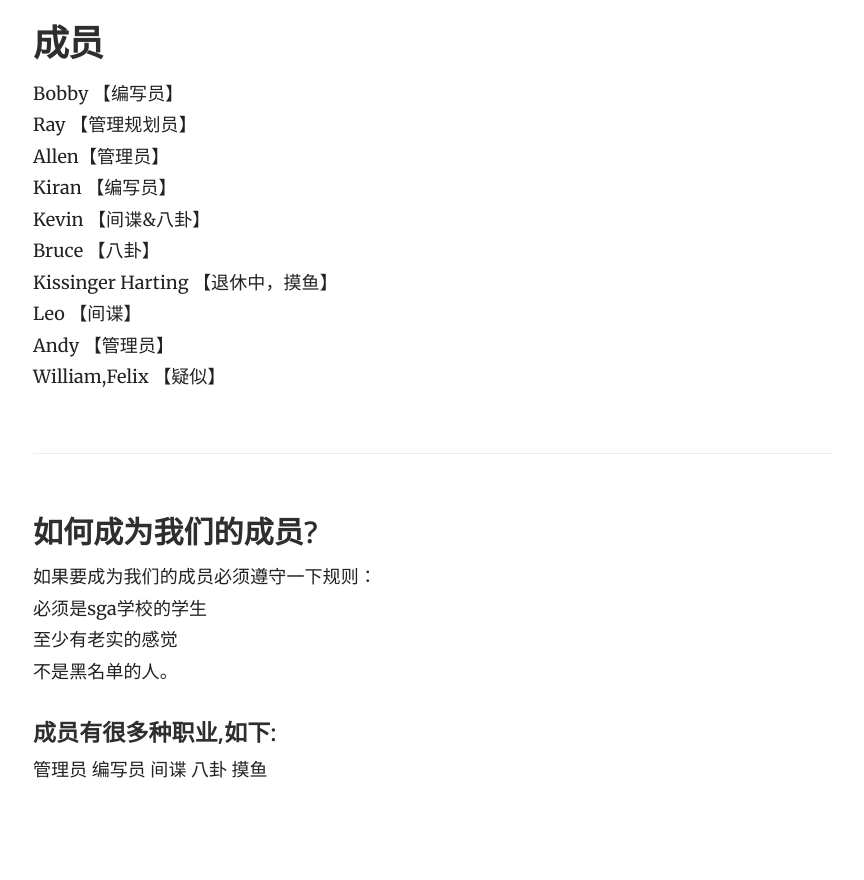
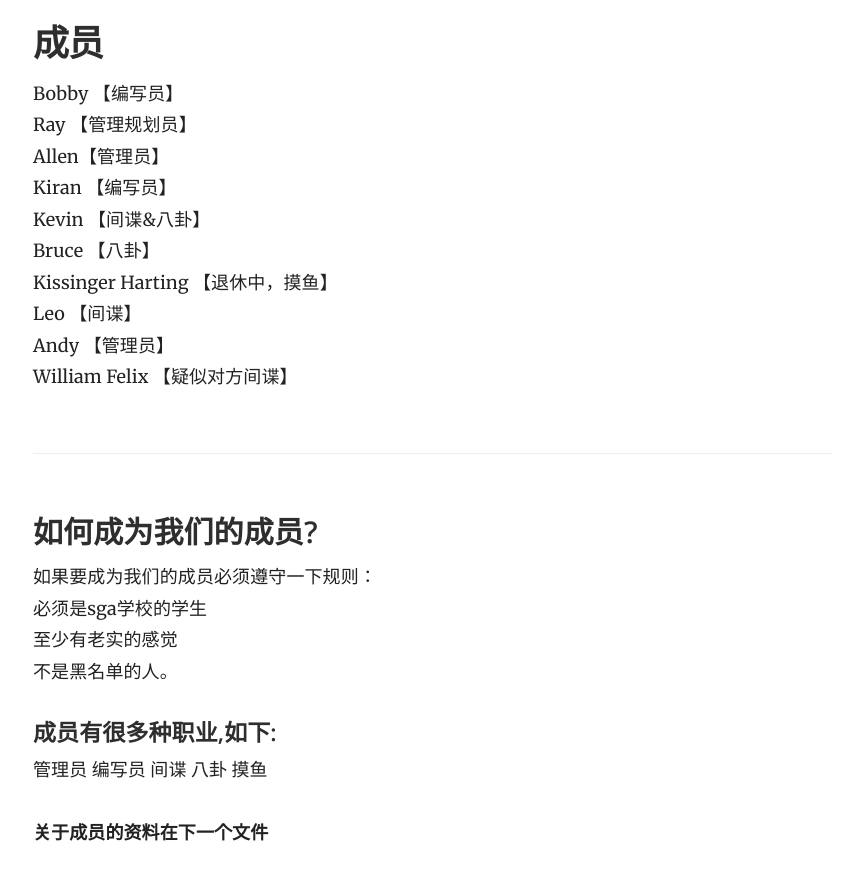
Before and after one commit to BootsHuang/BootsHuang.github.io, a Jekyll site: the page built from _docs/contact-syncing/SSCP.md, in a window 1280 px wide and 900 px high, scrolled down 755 px. Shown: the top 880 px of the window, without its empty margins (357-1221 px from the left). Built offline with Jekyll 4.4.1, drawn with Linux system fonts in a browser that asks for light colours; before the commit the page ends 1592 px from its top, so only the background shows below that.

Commit message:
Update SSCP.md

```diff
--- a/_docs/contact-syncing/SSCP.md
+++ b/_docs/contact-syncing/SSCP.md
@@ -25,7 +25,7 @@ Bruce 【八卦】
 Kissinger Harting 【退休中，摸鱼】
 Leo 【间谍】
 Andy 【管理员】
-William,Felix 【疑似】
+William Felix 【疑似对方间谍】
 ### 如何成为我们的成员?
 如果要成为我们的成员必须遵守一下规则：
 必须是sga学校的学生
@@ -35,3 +35,5 @@ William,Felix 【疑似】
 #### 成员有很多种职业,如下:
 管理员 编写员 间谍 八卦
 摸鱼
+
+**关于成员的资料在下一个文件**
```
